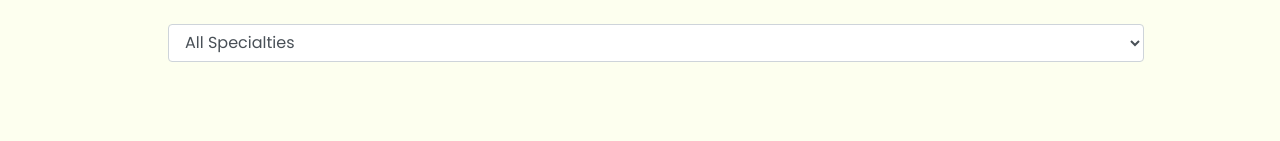
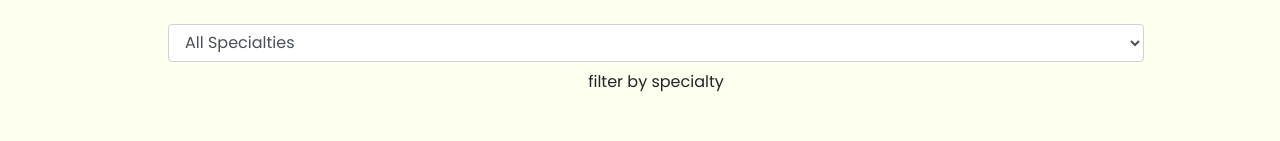
Before and after one commit to Tripple-A/Chef-React-App, a React (Create React App) app: page /dashboard in a window 1280 px wide. Shown: the part 174-315 px from the top of the page. Built offline with nearby package versions, Linux system fonts and the light colour scheme; no server answers.

Commit message:
add filterbyspecialty cta

```diff
--- a/src/container/FilterVendors.js
+++ b/src/container/FilterVendors.js
@@ -47,6 +47,7 @@ export const FilterVendors = () => {
             <option>Native Dishes</option>
             <option>Pastries</option>
           </select>
+          <div className="text-center mt-2">filter by specialty</div>
         </div>
       </form>
       <div className="pt-10 max-w-screen-lg m-auto min-h-screen">
```
